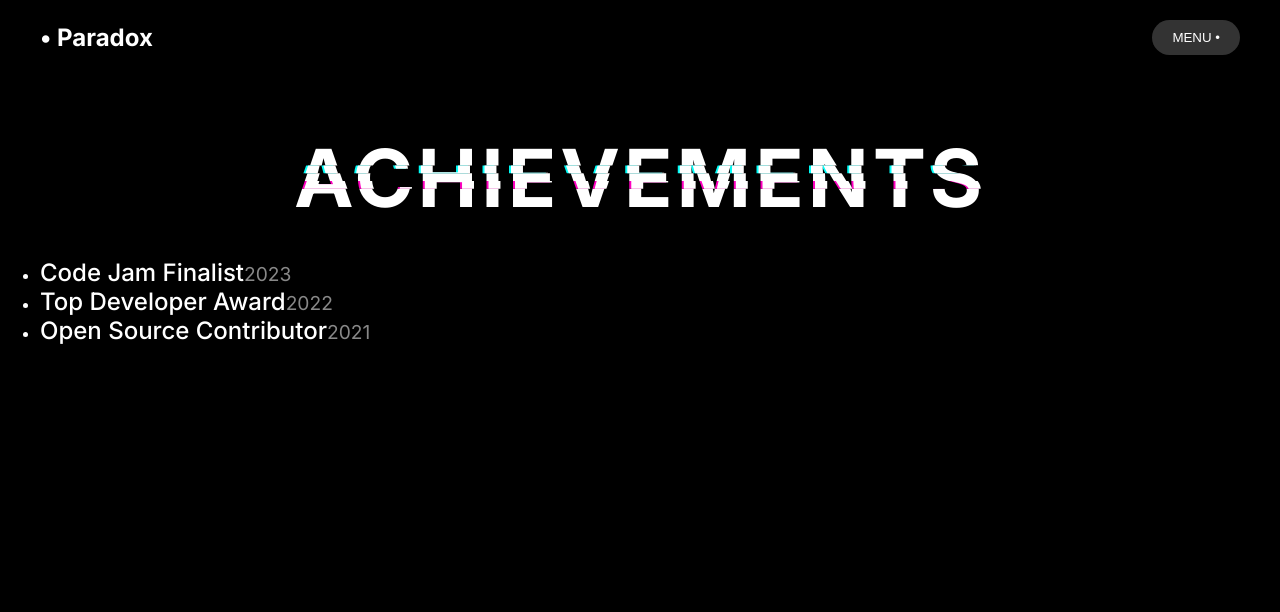
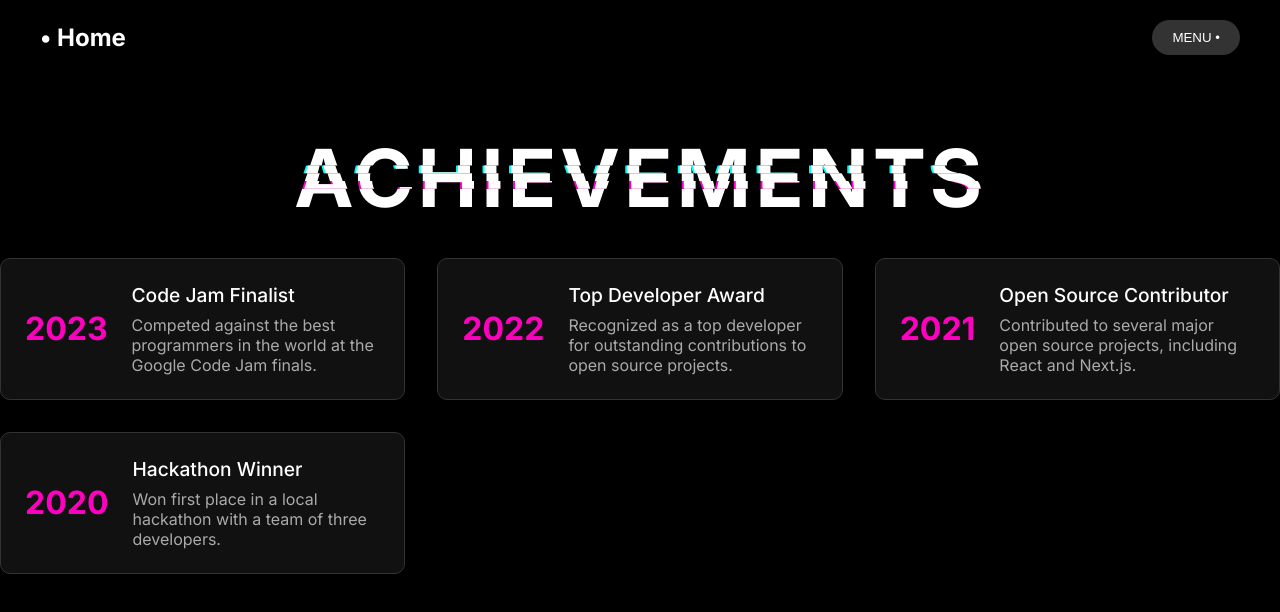
Before and after one commit to yasin9064/yasin-portfolio, a Next.js app: page /achievements in a window 1280 px wide. Shown: the top 612 px of the page. Built offline with nearby package versions, Linux system fonts and the light colour scheme.

Commit message:
3rd commit

```diff
--- a/src/app/achievements/page.tsx
+++ b/src/app/achievements/page.tsx
@@ -1,22 +1,38 @@
+import AchievementCard from "../../components/AchievementCard";
+
 export default function Achievements() {
+  const achievements = [
+    {
+      title: "Code Jam Finalist",
+      year: 2023,
+      description: "Competed against the best programmers in the world at the Google Code Jam finals."
+    },
+    {
+      title: "Top Developer Award",
+      year: 2022,
+      description: "Recognized as a top developer for outstanding contributions to open source projects."
+    },
+    {
+      title: "Open Source Contributor",
+      year: 2021,
+      description: "Contributed to several major open source projects, including React and Next.js."
+    },
+    {
+      title: "Hackathon Winner",
+      year: 2020,
+      description: "Won first place in a local hackathon with a team of three developers."
+    }
+  ];
+
   return (
     <main>
       <div className="container">
         <h1 className="glitch" data-text="Achievements">Achievements</h1>
-        <ul className="achievements-list">
-          <li>
-            <span className="achievement-title">Code Jam Finalist</span>
-            <span className="achievement-year">2023</span>
-          </li>
-          <li>
-            <span className="achievement-title">Top Developer Award</span>
-            <span className="achievement-year">2022</span>
-          </li>
-          <li>
-            <span className="achievement-title">Open Source Contributor</span>
-            <span className="achievement-year">2021</span>
-          </li>
-        </ul>
+        <div className="achievements-grid">
+          {achievements.map((achievement, index) => (
+            <AchievementCard key={index} {...achievement} />
+          ))}
+        </div>
       </div>
     </main>
   );
--- a/src/app/globals.css
+++ b/src/app/globals.css
@@ -1,10 +1,10 @@
-@import url('https://fonts.googleapis.com/css2?family=Inter:wght@400;500;700&display=swap');
+@import url('https://fonts.googleapis.com/css2?family=Orbitron:wght@400;500;700&display=swap');
 
 /* General Body Styles */
 body {
     background-color: #000;
     color: #fff;
-    font-family: 'Inter', sans-serif;
+    font-family: 'Orbitron', sans-serif;
     margin: 0;
     padding: 0;
     -webkit-font-smoothing: antialiased;
@@ -143,10 +143,7 @@ a {
 .center-column .main-heading {
     font-size: 5em;
     font-weight: 700;
-    -webkit-text-stroke: 2px #fff;
-    -webkit-text-fill-color: transparent;
     margin-bottom: 40px;
-    text-shadow: 0 0 10px rgba(255, 255, 255, 0.2);
 }
 
 .profile-image {
@@ -165,8 +162,49 @@ a {
 }
 
 /* Achievements Page */
-.achievements-container {
-    padding: 40px;
+.achievements-grid {
+    display: grid;
+    grid-template-columns: repeat(auto-fit, minmax(300px, 1fr));
+    gap: 2rem;
+    margin-top: 2rem;
+}
+
+.achievement-card {
+    background: #111;
+    border: 1px solid #333;
+    border-radius: 10px;
+    padding: 1.5rem;
+    display: flex;
+    gap: 1.5rem;
+    align-items: center;
+    transition: transform 0.3s ease, box-shadow 0.3s ease;
+}
+
+.achievement-card:hover {
+    transform: translateY(-5px);
+    box-shadow: 0 10px 20px rgba(0,0,0,0.5);
+}
+
+.achievement-card-year {
+    font-size: 2rem;
+    font-weight: 700;
+    color: #ff00c1;
+}
+
+.achievement-card-body {
+    flex: 1;
+}
+
+.achievement-card-title {
+    font-size: 1.2rem;
+    font-weight: 500;
+    margin: 0 0 0.5rem;
+}
+
+.achievement-card-description {
+    font-size: 1rem;
+    color: #aaa;
+    margin: 0;
 }
 
 .glitch {
@@ -232,27 +270,6 @@ a {
     100% { clip-path: inset(3% 0 92% 0); }
 }
 
-.achievements-list {
-  margin-top: 2rem;
-}
-
-.achievement-item {
-  border-bottom: 1px solid #333;
-  padding: 1.5rem 0;
-  display: flex;
-  justify-content: space-between;
-  align-items: center;
-}
-
-.achievement-title {
-  font-size: 1.5rem;
-  font-weight: 500;
-}
-
-.achievement-year {
-  font-size: 1.2rem;
-  color: #888;
-}
 
 /* Skills Page */
 .skills-container {
@@ -293,3 +310,55 @@ a {
     height: 100%;
     border-radius: 10px;
 }
+
+/* Project Page */
+.projects-container {
+    display: grid;
+    grid-template-columns: repeat(auto-fit, minmax(300px, 1fr));
+    gap: 40px;
+    padding: 40px;
+}
+
+.project-card {
+    background: #111;
+    border-radius: 10px;
+    overflow: hidden;
+    transition: transform 0.3s ease, box-shadow 0.3s ease;
+}
+
+.project-card:hover {
+    transform: translateY(-10px);
+    box-shadow: 0 20px 40px rgba(0, 0, 0, 0.5);
+}
+
+.project-image {
+    width: 100%;
+    height: 200px;
+    object-fit: cover;
+}
+
+.project-content {
+    padding: 20px;
+}
+
+.project-content h3 {
+    font-size: 1.5em;
+    font-weight: 700;
+    margin-bottom: 10px;
+}
+
+.project-content p {
+    margin-bottom: 20px;
+}
+
+.project-link {
+    display: inline-block;
+    padding: 10px 20px;
+    background: #333;
+    border-radius: 20px;
+    transition: background-color 0.3s ease;
+}
+
+.project-link:hover {
+    background: #555;
+}
--- a/src/app/page.tsx
+++ b/src/app/page.tsx
@@ -19,7 +19,7 @@ export default function Home() {
         </div>
       </div>
       <div className="center-column">
-        <div className="main-heading">Md Yasin</div>
+      <div className="main-heading glitch" data-text="Md Yasin">Md Yasin</div>
         <div className="profile-image"></div>
       </div>
       <div className="right-column">
--- /dev/null
+++ b/src/components/AchievementCard.tsx
@@ -0,0 +1,23 @@
+"use client";
+
+import React from "react";
+
+interface AchievementCardProps {
+  title: string;
+  year: number;
+  description: string;
+}
+
+const AchievementCard: React.FC<AchievementCardProps> = ({ title, year, description }) => {
+  return (
+    <div className="achievement-card">
+      <div className="achievement-card-year">{year}</div>
+      <div className="achievement-card-body">
+        <h3 className="achievement-card-title">{title}</h3>
+        <p className="achievement-card-description">{description}</p>
+      </div>
+    </div>
+  );
+};
+
+export default AchievementCard;
--- a/src/components/Navbar.tsx
+++ b/src/components/Navbar.tsx
@@ -9,7 +9,7 @@ const Navbar = () => {
   return (
     <nav className="nav-container">
       <div className="logo">
-        <Link href="/">• Paradox</Link>
+        <Link href="/">• Home</Link>
       </div>
       <div className="nav-buttons">
         <button className="btn-light" onClick={() => setIsMenuOpen(!isMenuOpen)}>MENU •</button>
```
Also changed, not shown: src/app/project/page.tsx (+9 -6 lines), src/app/skill/page.tsx (+10 -10 lines), src/components/ProjectCard.tsx (+10 -6 lines), 1 other file (tests, documents, lock files or other folders).
